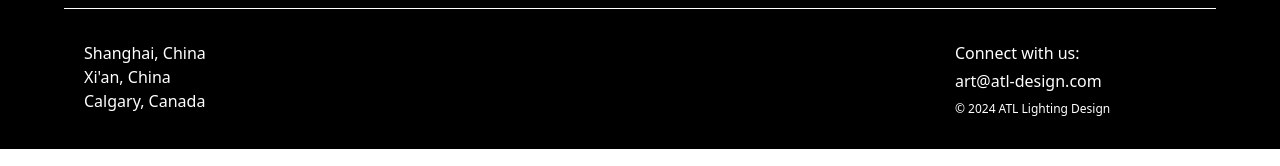
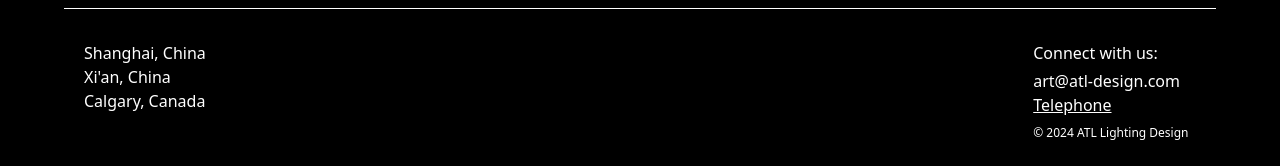
Before and after one commit to ludavidca/atl-lighting-design-website, a Vue app: page / in a window 1280 px wide. Shown: the part 2578-2744 px from the top of the page. Built offline with nearby package versions, Linux system fonts and the light colour scheme.

Commit message:
Fix Footer

```diff
--- a/src/App.vue
+++ b/src/App.vue
@@ -134,7 +134,8 @@ onUnmounted(() => {
               <p class="font-medium text-white mb-1">Connect with us:</p>
               <p>
                 <a href="mailto:art@atl-design.com" class=" mr-4 text-white">art@atl-design.com</a>
-                <a href="+8602152137649" class="underline">Telephone</a>
+                <br></br>
+                <a href="+8602152137649" class="underline mr-4 text-white">Telephone</a>
               </p>
             </div>
             <p class="text-white text-xs">© 2024 ATL Lighting Design</p>
```
